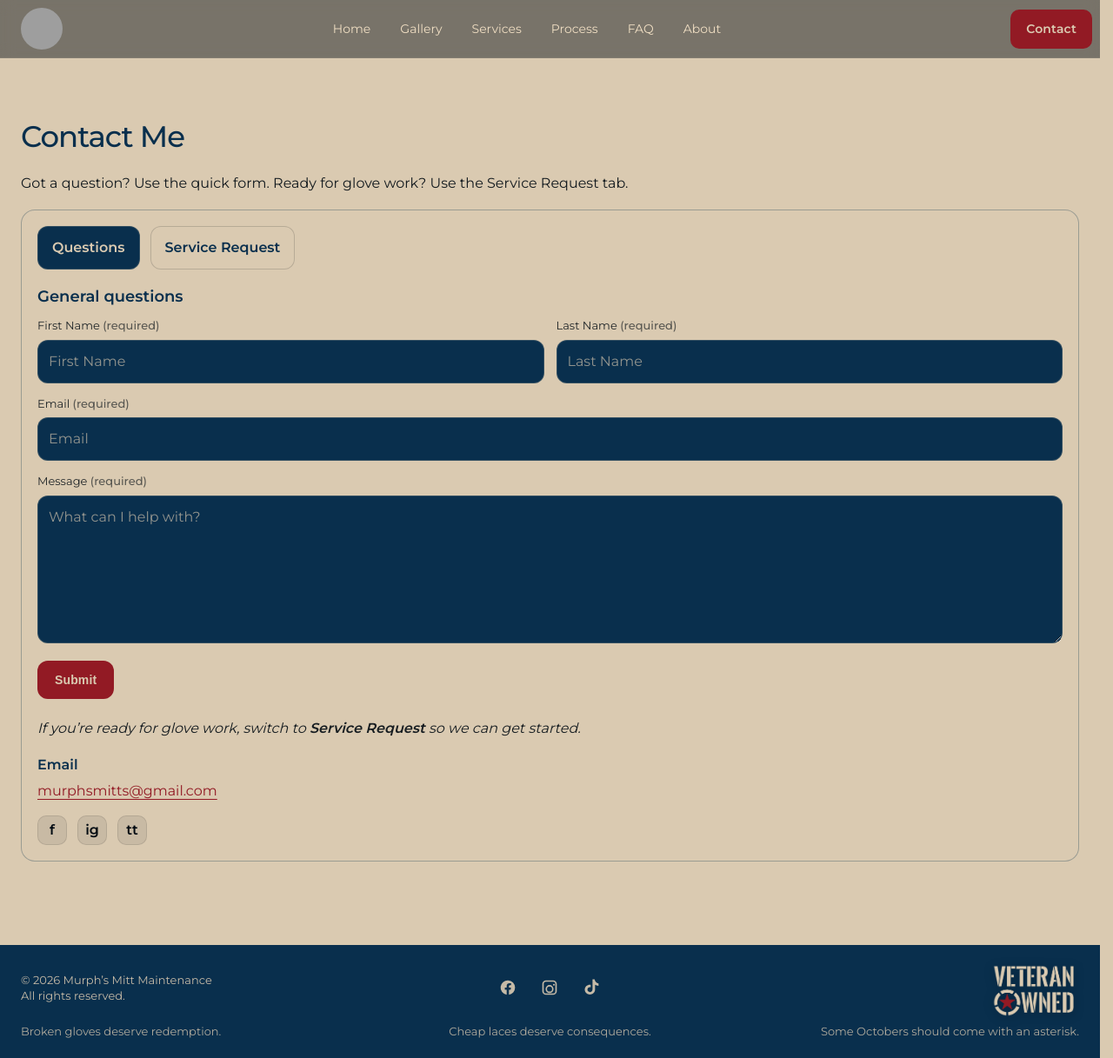
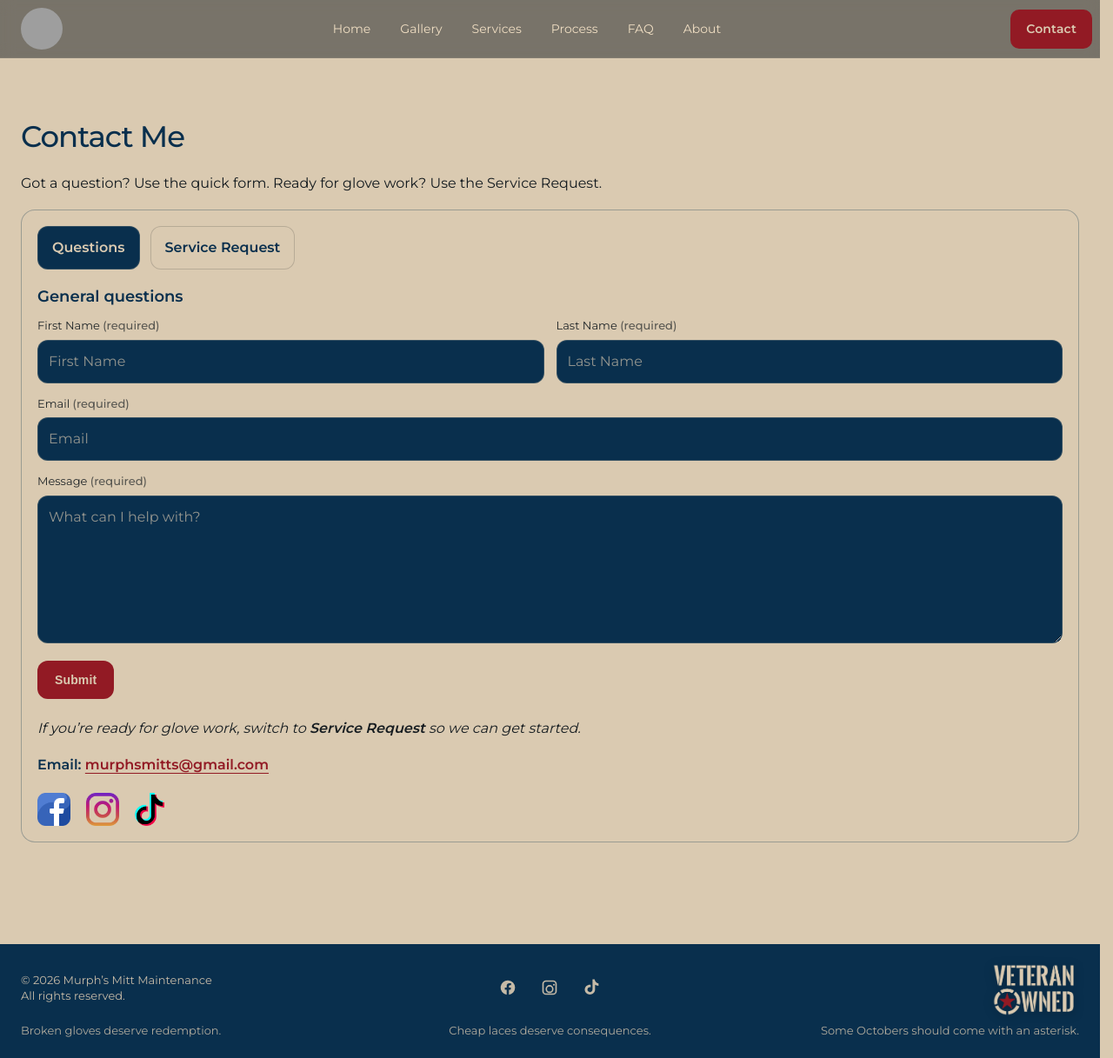
Before and after one commit to kbrettmurphy-ctrl/murphsmitts, a Jekyll site: the page built from archive/contact.html, in a window 1280 px wide and 1217 px high. Shown: the whole window at 87% size. Built offline with Jekyll 4.4.1, drawn with Linux system fonts in a browser that asks for light colours; grey boxes are pictures that could not be loaded.

Commit message:
Update contact.html

```diff
--- a/archive/contact.html
+++ b/archive/contact.html
@@ -9,7 +9,7 @@ body_class: inner
 <main class="container page page-under-header">
     <h1>Contact Me</h1>
     <p class="lede">
-      Got a question? Use the quick form. Ready for glove work? Use the Service Request tab.
+      Got a question? Use the quick form. Ready for glove work? Use the Service Request.
     </p>
 
     <!-- TOGGLE (no JS) -->
@@ -65,13 +65,21 @@ body_class: inner
         </form>
 
         <div class="contact-mini">
-          <div class="contact-mini-title">Email</div>
-          <a class="contact-mini-link" href="mailto:murphsmitts@gmail.com">murphsmitts@gmail.com</a>
+          <div class="contact-mini-title">Email:
+          <a class="contact-mini-link" href="mailto:murphsmitts@gmail.com">murphsmitts@gmail.com</a></div>
 
-          <div class="contact-mini-social">
-            <a href="https://www.facebook.com/murphsmitts" target="_blank" rel="noopener" aria-label="Facebook">f</a>
-            <a href="https://www.instagram.com/murphsmitts" target="_blank" rel="noopener" aria-label="Instagram">ig</a>
-            <a href="https://www.tiktok.com/@murphsmitts" target="_blank" rel="noopener" aria-label="TikTok">tt</a>
+          <div class="contact-social-icons">
+            <a href="https://www.facebook.com/murphsmitts" target="_blank" rel="noopener" aria-label="Facebook">
+              <img src="/assets/img/FB.png" alt="Facebook">
+            </a>
+
+            <a href="https://www.instagram.com/murphsmitts" target="_blank" rel="noopener" aria-label="Instagram">
+              <img src="/assets/img/IG.png" alt="Instagram">
+            </a>
+
+            <a href="https://www.tiktok.com/@murphsmitts" target="_blank" rel="noopener" aria-label="TikTok">
+              <img src="/assets/img/TT.png" alt="TikTok">
+            </a>
           </div>
         </div>
       </section>
```
